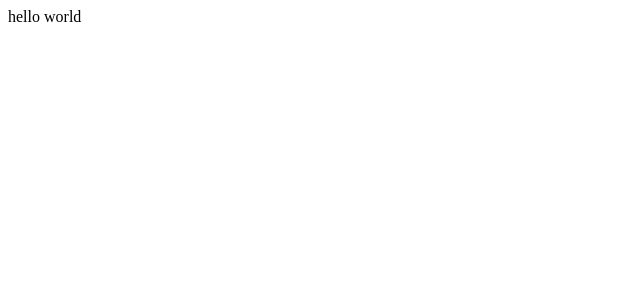
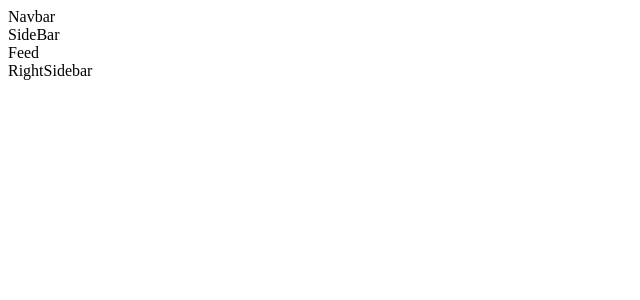
Before and after one commit to tufikhasan/social-book, a React (Create React App) app in the folder client/: page / in a window 1280 px wide. Shown: the top 300 px of the page, without its empty margins (0-640 px from the left). Built offline with nearby package versions, Linux system fonts and the light colour scheme.

Commit message:
Front end structure

```diff
--- a/client/package.json
+++ b/client/package.json
@@ -3,8 +3,8 @@
   "version": "0.1.0",
   "private": true,
   "dependencies": {
-    "@material-ui/core": "^4.9.10",
-    "@material-ui/icons": "^4.9.1",
+    "@material-ui/core": "^4.12.4",
+    "@material-ui/icons": "^4.11.3",
     "@testing-library/jest-dom": "^4.2.4",
     "@testing-library/react": "^9.3.2",
     "@testing-library/user-event": "^7.1.2",
--- a/client/src/App.js
+++ b/client/src/App.js
@@ -1,7 +1,16 @@
 import React from 'react';
+import { Feed, Navbar, RightSidebar, SideBar } from './components';
+import { Box } from '@material-ui/core';
 
 const App = () => {
-  return <div>hello world</div>;
+  return (
+    <Box>
+      <Navbar />
+      <SideBar />
+      <Feed />
+      <RightSidebar />
+    </Box>
+  );
 };
 
 export default App;
--- /dev/null
+++ b/client/src/components/Feed.jsx
@@ -0,0 +1,7 @@
+import React from 'react';
+
+const Feed = () => {
+  return <div>Feed</div>;
+};
+
+export default Feed;
--- /dev/null
+++ b/client/src/components/Navbar.jsx
@@ -0,0 +1,7 @@
+import React from 'react';
+
+const Navbar = () => {
+  return <div>Navbar</div>;
+};
+
+export default Navbar;
--- /dev/null
+++ b/client/src/components/RightSidebar.jsx
@@ -0,0 +1,7 @@
+import React from 'react';
+
+const RightSidebar = () => {
+  return <div>RightSidebar</div>;
+};
+
+export default RightSidebar;
--- /dev/null
+++ b/client/src/components/SideBar.jsx
@@ -0,0 +1,7 @@
+import React from 'react';
+
+const SideBar = () => {
+  return <div>SideBar</div>;
+};
+
+export default SideBar;
--- /dev/null
+++ b/client/src/components/index.js
@@ -0,0 +1,4 @@
+export { default as Navbar } from './Navbar';
+export { default as SideBar } from './SideBar';
+export { default as Feed } from './Feed';
+export { default as RightSidebar } from './RightSidebar';
--- a/client/src/index.js
+++ b/client/src/index.js
@@ -1,6 +1,5 @@
 import React from 'react';
 import ReactDOM from 'react-dom';
-import './index.css';
 import App from './App';
 
 ReactDOM.render(
```
Also changed, not shown: client/src/App.css (deleted), client/src/index.css (deleted), 1 other file (tests, documents, lock files or other folders).
